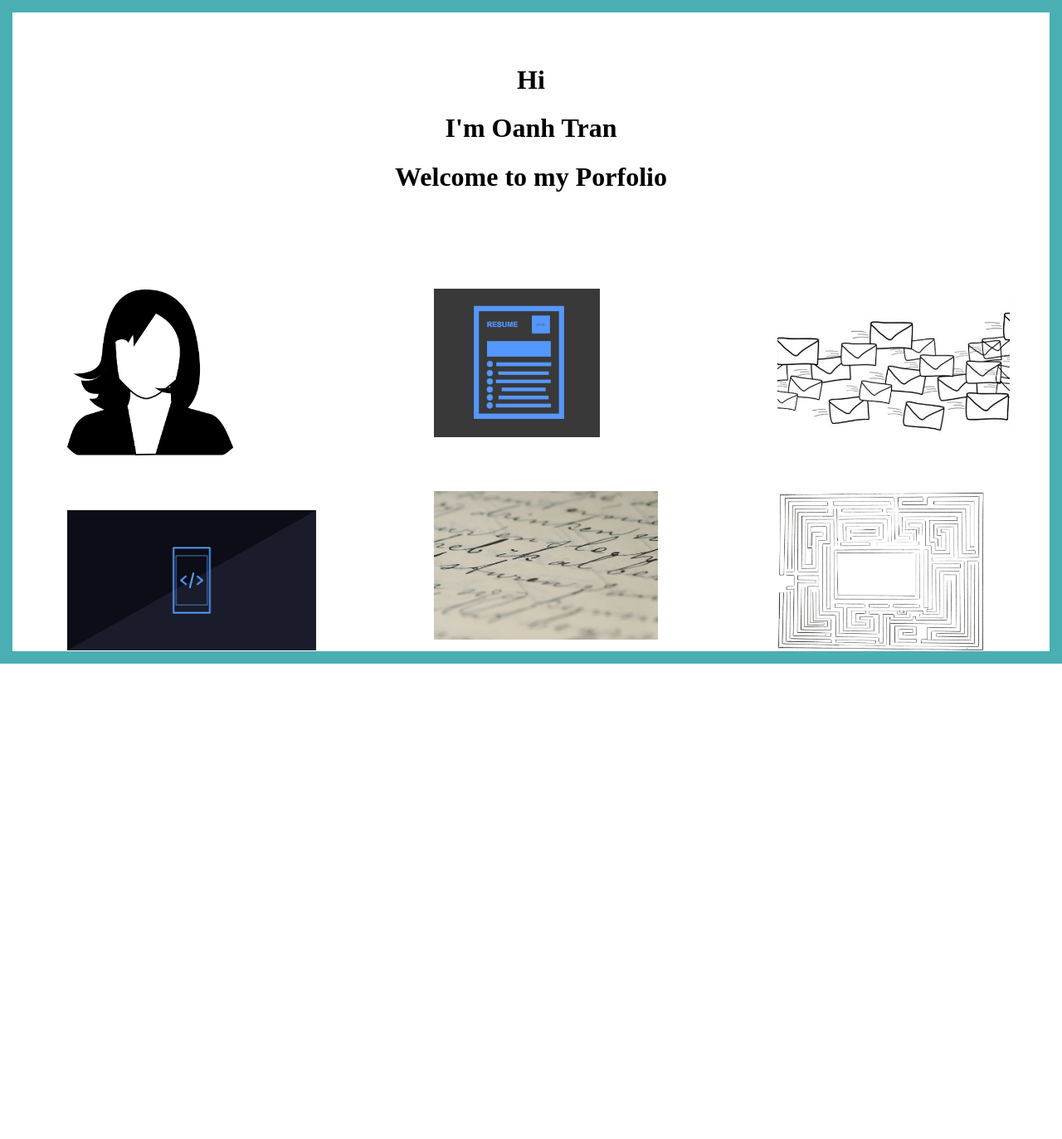
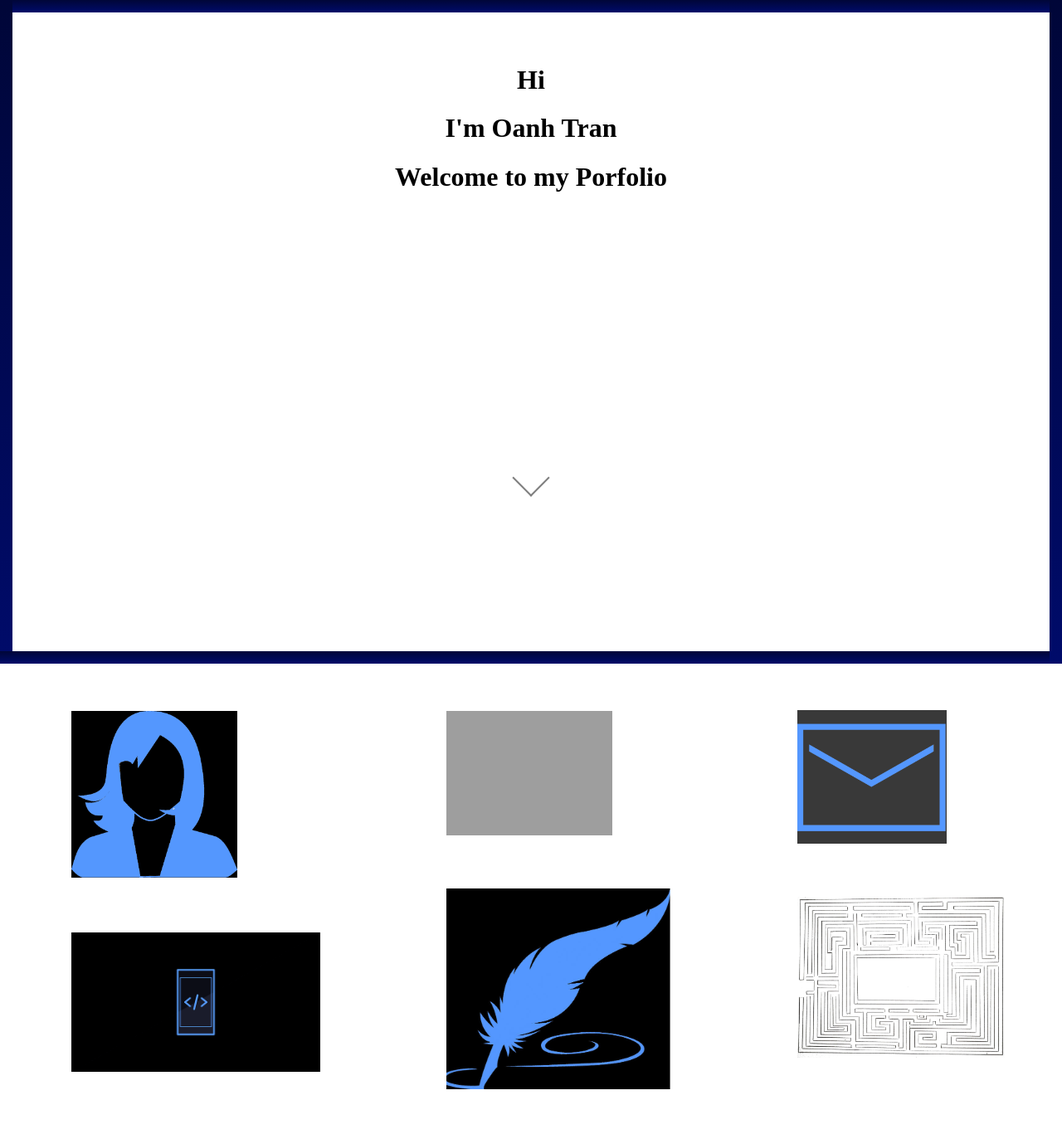
Before and after one commit to varusss/proj1, a PHP site: page / in a window 1280 px wide. Shown: the whole page at 83% size. Before the commit the page ends 800 px from the top, so only its background shows below. Run offline with PHP 8.4, Linux system fonts and the light colour scheme; grey boxes are pictures that could not be loaded.

Commit message:
styling home page

```diff
--- a/aboutme.html
+++ b/aboutme.html
@@ -41,7 +41,6 @@
                 <br>
                 <h1>About Me</h1>
                 <br>
-                <a onclick="down()" class="button"></a>
             </div>
         </div>
 
--- a/css/style.css
+++ b/css/style.css
@@ -24,9 +24,11 @@ img {
     width: 100%;
     background: transparent;
     top: 0%;
-    position: fixed;
+    position: absolute;
     font-family: 'Lora', serif;
     margin-top: 1%;
+    box-shadow: 0px 15px 10px -15px #111;
+    height: 8vh;
 }
 
 nav ul {
@@ -51,7 +53,9 @@ nav ul {
 }
 
 .content li:hover {
-    border-top: 3px solid #ffceaf;
+    transform: translateY(10%);
+    transition: .2s ease-in-out;
+    font-size: 1.1em;
 }
 
 .content li a {
@@ -62,20 +66,18 @@ nav ul {
 .dropdown {
     display: none;
     position: absolute;
-    margin-top: .5%;
-    background: #ffceaf;
+    background: #919191;
     width: 200px;
-    padding: 1%;
-    font-size: 1em;
+    height: 17vh;
 }
 
-.dropdown ul{
+.dropdown ul {
     padding: 0px;
+    text-align: center;
 }
 
-.dropdown ul li:hover{
+.dropdown ul li:hover {
     border-top: 0px;
-    font: 1.2em
 }
 
 .portfolio:hover .dropdown {
@@ -98,12 +100,75 @@ nav ul {
     background-attachment: fixed;
 }
 
+.page1 .img {
+    height: 100vh;
+    width: 100%;
+}
+
+.text1 h1 {
+    animation: first 2s ease-in;
+}
+
+.button {
+    position: absolute;
+    left: 50%;
+    margin-left: -16px;
+    display: block;
+    width: 50px;
+    height: 50px;
+    background-size: 14px auto;
+    animation: bounce infinite 8s;
+}
+
+.button:before {
+    position: absolute;
+    transform: rotate(-45deg);
+    display: block;
+    width: 30px;
+    height: 30px;
+    content: "";
+    border: 2px solid #030303;
+    border-width: 0px 0 2px 2px;
+}
+
+@keyframes bounce {
+  0%,
+  100%,
+  50%, {
+    transform: translateY(0);
+  }
+  25% {
+    transform: translateY(-10px);
+  }
+  75% {
+    transform: translateY(-5px);
+  }
+}
+
+@keyframes first {
+    0% {
+        opacity: 0;
+    }
+    50% {
+        opacity: 0.5;
+    }
+    100% {
+        opacity: 1;
+    }
+    ;
+}
+
 #top,
 #bottom,
 #left,
 #right {
-    background: #49afb2;
+    background: linear-gradient(#000638,#000b6a);
     position: fixed;
+    animation: border-change infinite;
+}
+
+@keyframes border-change{
+
 }
 
 #left,
@@ -138,6 +203,7 @@ nav ul {
 
 .text1 {
     padding: 3% 2%;
+    height: 70vh;
 }
 
 .flex-h {
@@ -168,10 +234,11 @@ nav ul {
 
 /*---ABOUT ME-----*/
 
-.img{
+.img {
     height: 100vh;
     width: 100%;
 }
+
 .box1 h1,
 .button {
     animation-name: appear;
@@ -184,16 +251,6 @@ nav ul {
     transform: translate(50%, 150%);
     width: 50%;
     height: auto;
-}
-
-.button {
-    margin-left: 48%;
-    border: solid #474b5a;
-    border-width: 0 2px 2px 0;
-    display: inline-block;
-    padding: 13px;
-    transform: rotate(45deg);
-    bottom: 0;
 }
 
 .contentBox {
@@ -217,11 +274,11 @@ nav ul {
 
 /*---RESUME---*/
 
-.wrapper3 h1{
+.wrapper3 h1 {
     margin-top: 10%;
 }
 
-.wrapper3 h2{
+.wrapper3 h2 {
     text-align: center;
 }
 
@@ -234,30 +291,33 @@ nav ul {
     width: 100%;
     margin: 0 auto;
 }
-.box3-1 p{
+
+.box3-1 p {
     margin: 0;
 }
 
-.flex-resume h4{
+.flex-resume h4 {
     margin-bottom: 1%;
     padding: 0;
 }
 
-.box3-1, .box3-2{
+.box3-1,
+.box3-2 {
     width: 50%;
     text-align: center;
 }
 
-.letter1, .letter2{
+.letter1,
+.letter2 {
     width: 50%;
     text-align: justify;
 }
 
-.letter1{
+.letter1 {
     padding-right: 2%;
 }
 
-.letter2{
+.letter2 {
     padding-left: 2%;
 }
 
--- a/index.html
+++ b/index.html
@@ -7,16 +7,18 @@
 </head>
 
 <body class="page1">
+   <div id="top"></div>
    <div id="left"></div>
-<div id="right"></div>
-<div id="top"></div>
-<div id="bottom"></div>
-    <div class="">
+   <div id="bottom"></div>
+   <div id="right"></div>
+    <div class="img">
         <div class="text1">
             <br>
             <h1>Hi</h1>
             <h1>I'm Oanh Tran</h1>
             <h1>Welcome to my Porfolio</h1>
+        </div>
+        <a onclick="down()" class="button"></a>
         </div>
         <div class="home flex-h">
             <div>
@@ -49,7 +51,7 @@
                        </a>
                 </div>
                 <div class="writing">
-                    <a href="writting.html"><img src="img/writting.jpg" alt="" width="270">
+                    <a href="writting.html"><img src="img/write.jpg" alt="" width="270">
                         <div class="middle">
                             <p class="me">Writting</p>
                         </div>
@@ -59,7 +61,7 @@
             <div>
                 <div class="contact">
                     <a href="contact.html">
-                       <img src="img/contact.jpg" alt="" width="280">
+                       <img src="img/contact.png" alt="" width="180">
                         <div class="middle">
                             <p class="me">Contact</p>
                         </div>
@@ -78,6 +80,6 @@
 
 
         </div>
-    </div>
+        <script type="text/javascript" src="js/js.js"></script>
 </body>
 </html>
```
Also changed, not shown: img/aboutme.png, img/contact.jpg (deleted), img/contact.png (added), img/header-a.jpg (deleted), img/program.png, img/resume-1.png (deleted), img/resume.png, img/write.jpg (added), img/writting.jpg (deleted).
